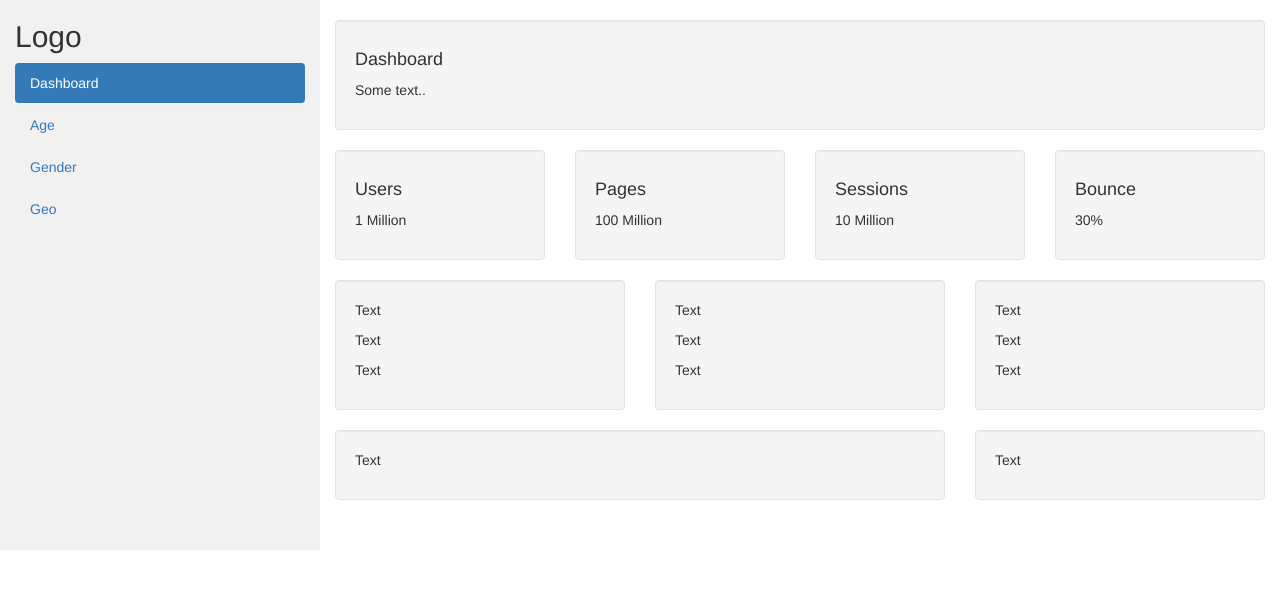
After one commit to nlp-cyient/my-first-blog, a Django app: template blog/templates/blog/rishika.html in a window 1280 px wide. The commit adds this page. Shown: the top 589 px of the page. Run offline with Django 3.2, Linux system fonts and the light colour scheme; the template is opened without the code that fills it, so the values that code supplies are empty; some libraries are stand-ins or nearby versions.

Commit message:
Changed the HTML for the site.

```diff
--- /dev/null
+++ b/blog/templates/blog/rishika.html
@@ -0,0 +1,133 @@
+<!DOCTYPE html>
+<html lang="en">
+<head>
+  <title>Bootstrap Example</title>
+  <meta charset="utf-8">
+  <meta name="viewport" content="width=device-width, initial-scale=1">
+  <link rel="stylesheet" href="https://maxcdn.bootstrapcdn.com/bootstrap/3.3.7/css/bootstrap.min.css">
+  <script src="https://ajax.googleapis.com/ajax/libs/jquery/3.2.1/jquery.min.js"></script>
+  <script src="https://maxcdn.bootstrapcdn.com/bootstrap/3.3.7/js/bootstrap.min.js"></script>
+  <style>
+    /* Set height of the grid so .sidenav can be 100% (adjust as needed) */
+    .row.content {height: 550px}
+
+    /* Set gray background color and 100% height */
+    .sidenav {
+      background-color: #f1f1f1;
+      height: 100%;
+    }
+
+    /* On small screens, set height to 'auto' for the grid */
+    @media screen and (max-width: 767px) {
+      .row.content {height: auto;}
+    }
+  </style>
+</head>
+<body>
+
+<nav class="navbar navbar-inverse visible-xs">
+  <div class="container-fluid">
+    <div class="navbar-header">
+      <button type="button" class="navbar-toggle" data-toggle="collapse" data-target="#myNavbar">
+        <span class="icon-bar"></span>
+        <span class="icon-bar"></span>
+        <span class="icon-bar"></span>
+      </button>
+      <a class="navbar-brand" href="#">Logo</a>
+    </div>
+    <div class="collapse navbar-collapse" id="myNavbar">
+      <ul class="nav navbar-nav">
+        <li class="active"><a href="#">Dashboard</a></li>
+        <li><a href="#">Age</a></li>
+        <li><a href="#">Gender</a></li>
+        <li><a href="#">Geo</a></li>
+      </ul>
+    </div>
+  </div>
+</nav>
+
+<div class="container-fluid">
+  <div class="row content">
+    <div class="col-sm-3 sidenav hidden-xs">
+      <h2>Logo</h2>
+      <ul class="nav nav-pills nav-stacked">
+        <li class="active"><a href="#section1">Dashboard</a></li>
+        <li><a href="#section2">Age</a></li>
+        <li><a href="#section3">Gender</a></li>
+        <li><a href="#section3">Geo</a></li>
+      </ul><br>
+    </div>
+    <br>
+
+    <div class="col-sm-9">
+      <div class="well">
+        <h4>Dashboard</h4>
+        <p>Some text..</p>
+      </div>
+      <div class="row">
+        <div class="col-sm-3">
+          <div class="well">
+            <h4>Users</h4>
+            <p>1 Million</p>
+          </div>
+        </div>
+        <div class="col-sm-3">
+          <div class="well">
+            <h4>Pages</h4>
+            <p>100 Million</p>
+          </div>
+        </div>
+        <div class="col-sm-3">
+          <div class="well">
+            <h4>Sessions</h4>
+            <p>10 Million</p>
+          </div>
+        </div>
+        <div class="col-sm-3">
+          <div class="well">
+            <h4>Bounce</h4>
+            <p>30%</p>
+          </div>
+        </div>
+      </div>
+      <div class="row">
+        <div class="col-sm-4">
+          <div class="well">
+            <p>Text</p>
+            <p>Text</p>
+            <p>Text</p>
+          </div>
+        </div>
+        <div class="col-sm-4">
+          <div class="well">
+            <p>Text</p>
+            <p>Text</p>
+            <p>Text</p>
+          </div>
+        </div>
+        <div class="col-sm-4">
+          <div class="well">
+            <p>Text</p>
+            <p>Text</p>
+            <p>Text</p>
+          </div>
+        </div>
+      </div>
+      <div class="row">
+        <div class="col-sm-8">
+          <div class="well">
+            <p>Text</p>
+          </div>
+        </div>
+        <div class="col-sm-4">
+          <div class="well">
+            <p>Text</p>
+          </div>
+        </div>
+      </div>
+    </div>
+  </div>
+</div>
+
+</body>
+</html>
```
Also changed, not shown: blog/templates/blog/bargraph.html (added, +39 -0 lines), blog/templates/blog/bargraph.txt (added, +42 -0 lines), blog/templates/blog/post_list.html (+69 -18 lines), blog/templates/blog/time.html (added, +29 -0 lines), blog/templates/blog/bargraphtrial.jpg (added).
